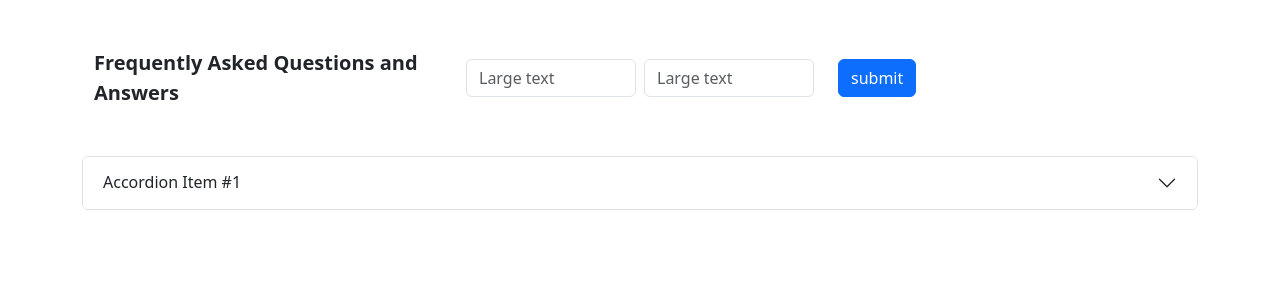
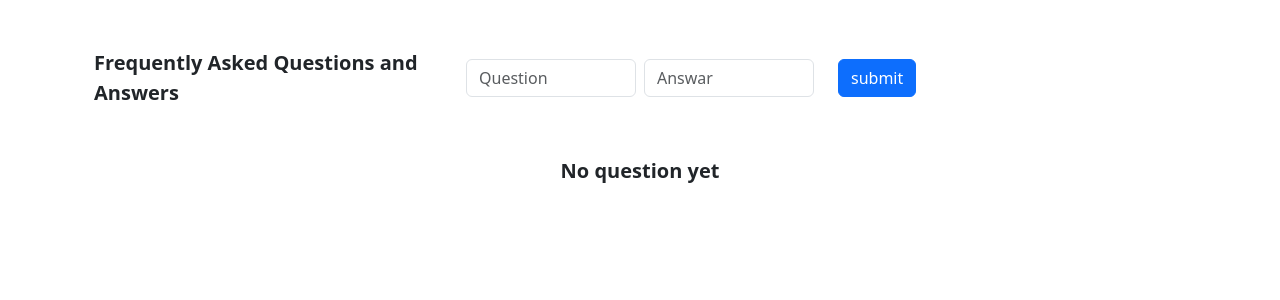
Before and after one commit to mohamedelserougy/Q-A-ReactProject, a React (Vite) app: page / in a window 1280 px wide. Shown: the top 300 px of the page. Built offline with nearby package versions, Linux system fonts and the light colour scheme.

Commit message:
feat: add dynamic FAQ form and render questions using Accordion

```diff
--- a/src/App.jsx
+++ b/src/App.jsx
@@ -1,14 +1,19 @@
 import { Accordion, Button, Col, Container, Form, Row } from "react-bootstrap";
 import "./App.css";
 import "bootstrap/dist/css/bootstrap.min.css";
+import { useState } from "react";
+import Accordionn from "./components/Accordionn";
 
 function App() {
+  const [question, setQuestion] = useState("");
+  const [answar, setAnswar] = useState("");
+  const [according, setAccording] = useState([]);
 
-
-
-
-
-
+  const handlesubmit = () => {
+    setAccording([...according, { question, answar }]);
+    setAnswar("");
+    setQuestion("");
+  };
 
   return (
     <>
@@ -16,32 +21,36 @@ function App() {
         <Row className="d-flex justify-content-center align-items-center m-auto">
           <Col>Frequently Asked Questions and Answers</Col>
           <Col className=" d-flex gap-2">
-            <Form.Control type="text" placeholder="Large text" />
-            <Form.Control type="text" placeholder="Large text" />
+            <Form.Control
+              value={question}
+              onChange={(e) => setQuestion(e.target.value)}
+              type="text"
+              placeholder="Question"
+            />
+            <Form.Control
+              value={answar}
+              onChange={(e) => setAnswar(e.target.value)}
+              type="text"
+              placeholder="Answar"
+            />
           </Col>
           <Col>
-            <Button>submit</Button>
+            <Button onClick={handlesubmit}>submit</Button>
           </Col>
         </Row>
 
         <Row>
-          <Col className=" mt-5">
-            <Accordion>
-              <Accordion.Item eventKey="0">
-                <Accordion.Header>Accordion Item #1</Accordion.Header>
-                <Accordion.Body>
-                  Lorem ipsum dolor sit amet, consectetur adipiscing elit, sed
-                  do eiusmod tempor incididunt ut labore et dolore magna aliqua.
-                  Ut enim ad minim veniam, quis nostrud exercitation ullamco
-                  laboris nisi ut aliquip ex ea commodo consequat. Duis aute
-                  irure dolor in reprehenderit in voluptate velit esse cillum
-                  dolore eu fugiat nulla pariatur. Excepteur sint occaecat
-                  cupidatat non proident, sunt in culpa qui officia deserunt
-                  mollit anim id est laborum.
-                </Accordion.Body>
-              </Accordion.Item>
-            </Accordion>
-          </Col>
+          {according.length > 0 ? (
+            <Col className=" mt-5">
+              {according?.map((item, index) => {
+                return <Accordionn key={index} according={item} />;
+              })}
+            </Col>
+          ) : (
+            <Col className=" pt-5 text-center">
+              <p>No question yet</p>
+            </Col>
+          )}
         </Row>
       </Container>
     </>
--- /dev/null
+++ b/src/components/Accordionn.jsx
@@ -0,0 +1,19 @@
+import React from "react";
+import { Accordion } from "react-bootstrap";
+
+const Accordionn = ({ according }) => {
+  console.log(according);
+
+  return (
+    <>
+      <Accordion>
+        <Accordion.Item eventKey="0">
+          <Accordion.Header>{according.question}</Accordion.Header>
+          <Accordion.Body>{according.answar}</Accordion.Body>
+        </Accordion.Item>
+      </Accordion>
+    </>
+  );
+};
+
+export default Accordionn;
```
